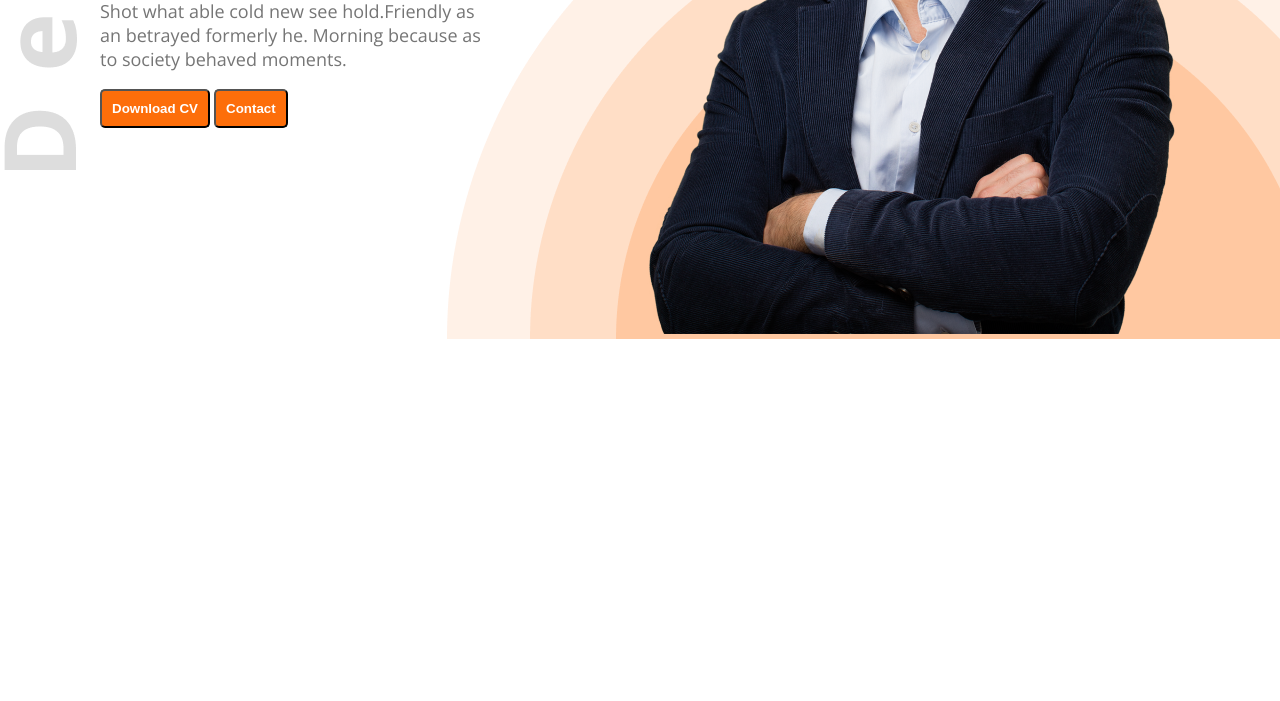
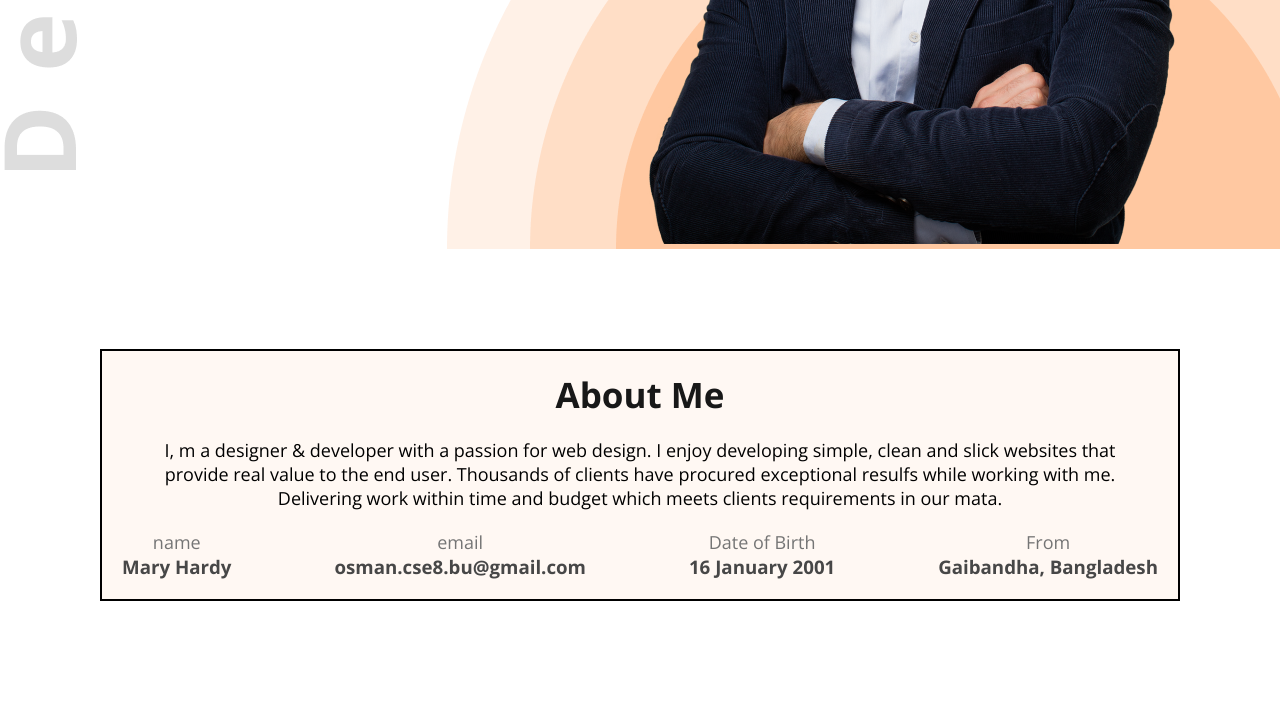
Before and after one commit to Osman-Goni22/original-portfolio, a plain HTML site: page index.html in a window 1280 px wide. Shown: the part 643-1344 px from the top of the page. Before the commit the page ends 1082 px from the top, so only its background shows below. Drawn offline with nearby package versions, Linux system fonts and the light colour scheme.

Commit message:
about section added

```diff
--- a/index.html
+++ b/index.html
@@ -35,6 +35,34 @@
 
     <main>
 
+        <section>
+            <div class="about-me">
+                <h1 class="about-title">About Me</h1>
+                <p class="description">I, m a designer & developer with a passion for web design. I enjoy developing simple, clean and slick websites that provide real value to the end user. Thousands of clients have procured exceptional resulfs while working with me. Delivering work within time and budget which meets clients requirements in our mata.</p>
+
+                <div class="details">
+                    <div class="name">
+                      <p class="dark-3">name</p>
+                      <h3 class="dark-2">Mary Hardy</h3>
+                    </div>
+
+                    <div class="email">
+                     <p class="dark-3">email</p>
+                     <h3 class="dark-2">osman.cse8.bu@gmail.com</h3>
+                    </div>
+
+                    <div class="dob">
+                     <p class="dark-3">Date of Birth</p>
+                     <h3 class="dark-2">16 January 2001</h3>
+                    </div>
+
+                    <div class="from">
+                      <p class="dark-3">From</p>
+                      <h3 class="dark-2">Gaibandha, Bangladesh</h3>
+                    </div>
+                </div>
+            </div>
+        </section>
     </main>
 
     <footer>
--- a/styles/portfolio.css
+++ b/styles/portfolio.css
@@ -2,7 +2,7 @@
 nave styles
  */
 
- body{
+ *{
    margin: 0;
    padding: 0;
  }
@@ -78,6 +78,7 @@ nave styles
  .dark-3{
    font-size: 18px;
    color: #757575;
+   text-align: justify;
  }
 
  .img{
@@ -96,3 +97,35 @@ nave styles
 
    background-position: top left, right bottom;
  }
+
+ .about-me{
+
+   text-align: center;
+   margin: 100px;
+   padding: 20px;
+   background-color: #FFF8F3;
+   border: 2px solid black;
+ }
+
+ .details{
+   display: flex;
+   margin-top: 20px;
+   justify-content: space-between;
+ }
+
+ .details .dark-3{
+   text-align: center;
+ }
+
+ .about-title{
+   text-align: center;
+   font-weight: bold;
+   font-size: 35px;
+   color: #181818;
+   padding-bottom: 10px;
+ }
+
+ .description{
+   font-size: 18px;
+   margin: 10px;
+ }
```
